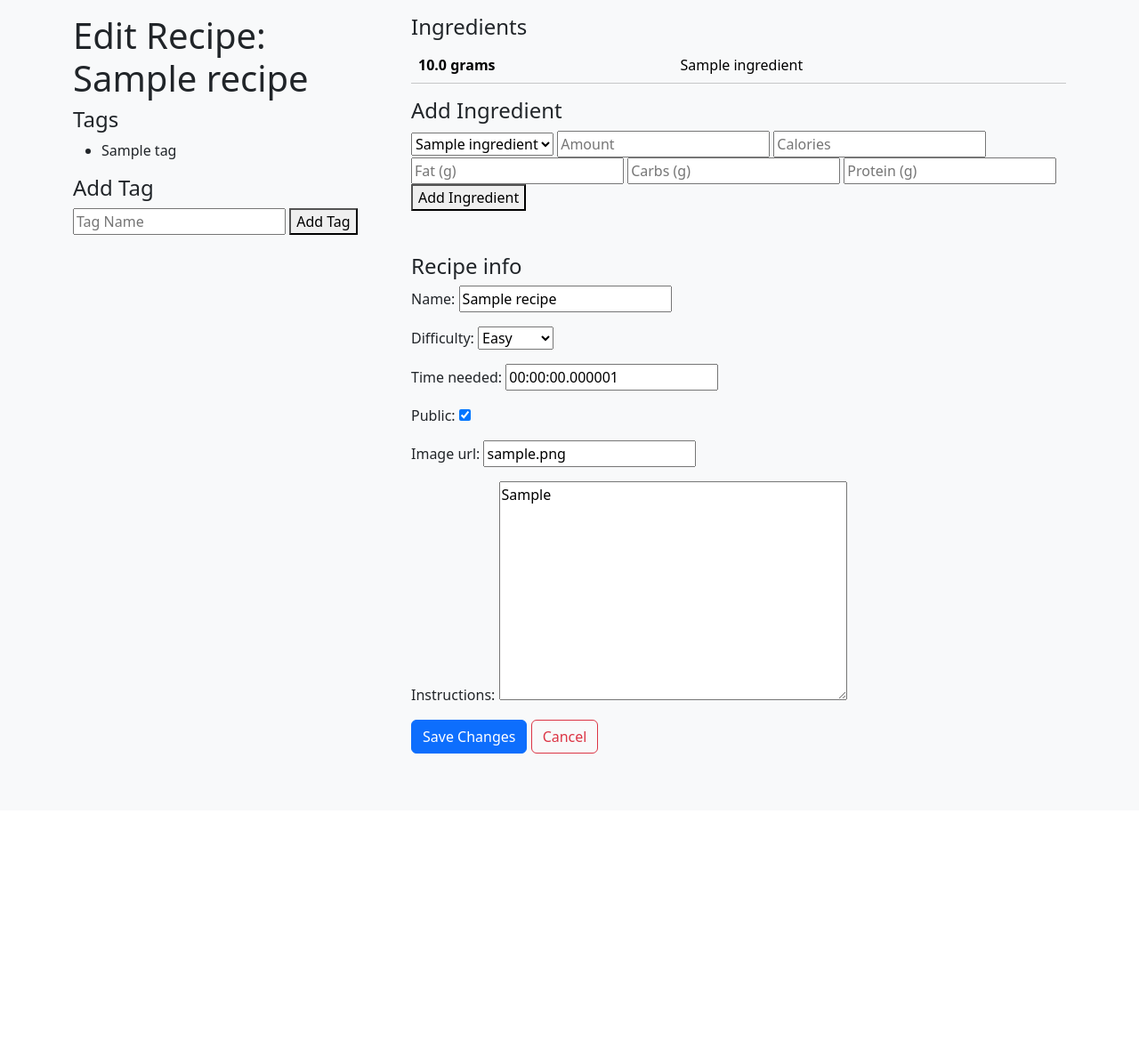
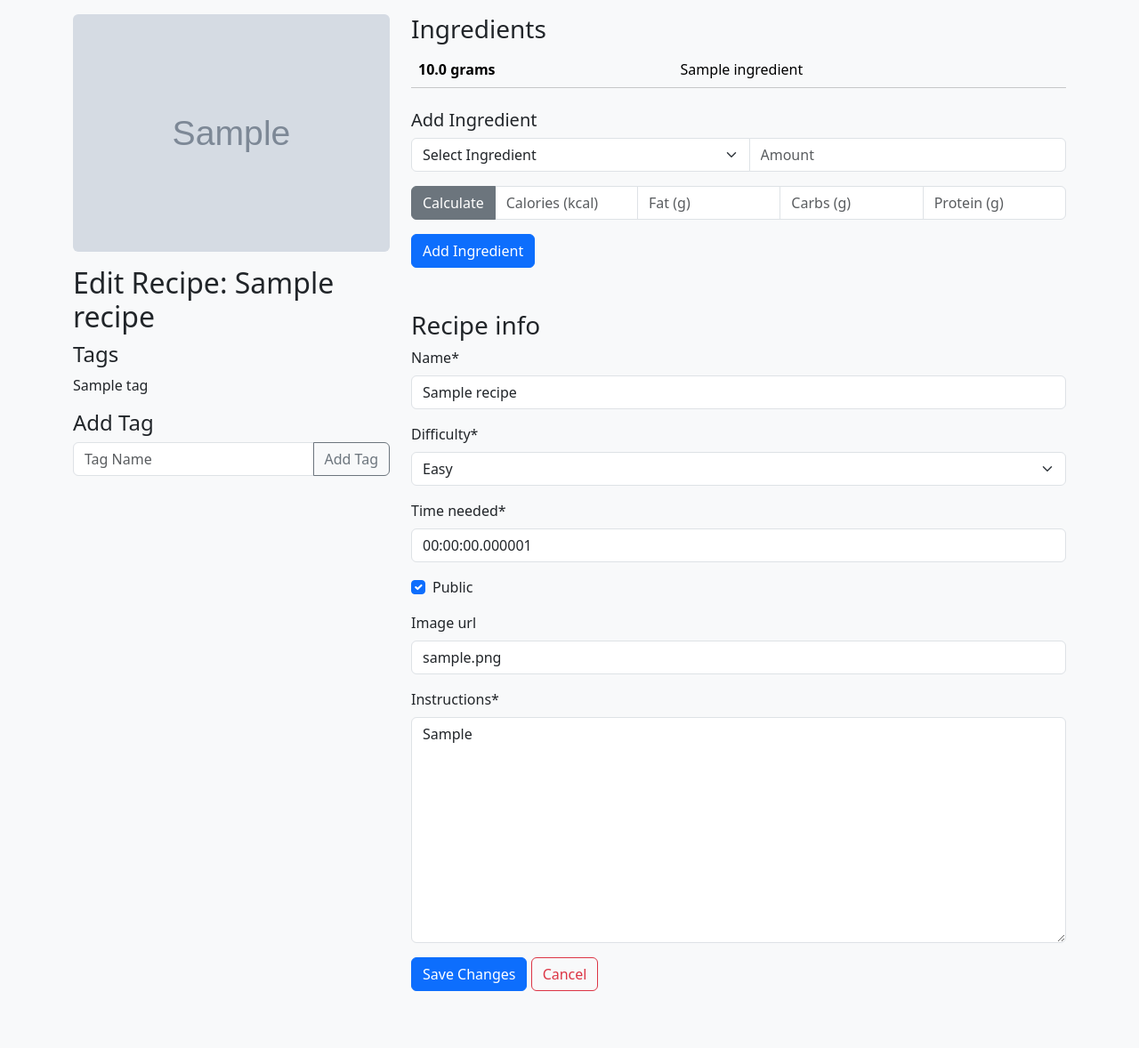
Before and after one commit to ben-oldham1/Meal-planner-software-project, a Django app: page /recipes/edit/1/ in a window 1280 px wide. Shown: the part 56-1234 px from the top of the page at 89% size. Before the commit the page ends 903 px from the top, so only its background shows below. Run offline with Django 5.2, Linux system fonts and the light colour scheme; a user stored in the database is signed in; tables that the repository leaves empty hold one stand-in row (values such as "Sample post"); grey boxes marked "Sample" are stand-in pictures; some libraries are stand-ins or nearby versions.

Commit message:
Improve recipe editor

```diff
--- a/mealplanner/forms.py
+++ b/mealplanner/forms.py
@@ -1,4 +1,6 @@
 from django import forms
+from crispy_forms.helper import FormHelper
+from crispy_forms.layout import Submit
 from .models import Recipe, IngredientInRecipe, Tag
 
 class RecipeForm(forms.ModelForm):
@@ -6,12 +8,30 @@ class RecipeForm(forms.ModelForm):
         model = Recipe
         fields = ['name', 'difficulty', 'time_needed', 'public', 'image_url', 'instructions']
 
+    def __init__(self, *args, **kwargs):
+        super().__init__(*args, **kwargs)
+        self.helper = FormHelper()
+        self.helper.form_method = 'POST'
+        self.helper.add_input(Submit('submit', 'Save Changes', css_class='btn btn-primary'))
+
 class IngredientForm(forms.ModelForm):
     class Meta:
         model = IngredientInRecipe
         fields = ['ingredient', 'measurement_amount', 'calories', 'fat', 'carbs', 'protein']
 
+    def __init__(self, *args, **kwargs):
+        super().__init__(*args, **kwargs)
+        self.helper = FormHelper()
+        self.helper.form_method = 'POST'
+        self.helper.add_input(Submit('submit', 'Add Ingredient', css_class='btn btn-secondary'))
+
 class TagForm(forms.ModelForm):
     class Meta:
         model = Tag
         fields = ['name']
+
+    def __init__(self, *args, **kwargs):
+        super().__init__(*args, **kwargs)
+        self.helper = FormHelper()
+        self.helper.form_method = 'POST'
+        self.helper.add_input(Submit('submit', 'Add Tag', css_class='btn btn-secondary'))
--- a/mealplanner/templates/mealplanner/edit_recipe.html
+++ b/mealplanner/templates/mealplanner/edit_recipe.html
@@ -1,4 +1,5 @@
 {% extends 'base.html' %}
+{% load crispy_forms_tags %}
 
 {% block title %}
 Create recipe
@@ -7,80 +8,90 @@ Create recipe
 {% block maincontent %}
 <div class="row">
     <div class="col-md-4">
+        {% if recipe.image_url %}
+        <img src="{{ recipe.image_url }}" class="img-fluid w-100 rounded" alt="{{ recipe.name }}">
+        {% endif %}
 
-        <h1>Edit Recipe: {{ recipe.name }}</h1>
+        <h1 class="mt-3 h2">Edit Recipe: {{ recipe.name }}</h1>
 
         <h2 class="h4">Tags</h2>
-        <ul id="tag-list">
+        <ul id="tag-list" class="list-unstyled">
             {% for tag in recipe.tags.all %}
             <li>{{ tag.tag.name }}</li>
+            {% empty %}
+            <li>No tags found for this recipe</li>
             {% endfor %}
         </ul>
-
 
         <h2 class="h4">Add Tag</h2>
         <form id="tag-form" method="POST" hx-post="{% url 'add_tag' recipe.id %}" hx-target="#tag-list"
             hx-swap="beforeend">
             {% csrf_token %}
-            <input type="text" name="name" placeholder="Tag Name" required>
-            <button type="submit">Add Tag</button>
+            <div class="input-group mb-3">
+                <input type="text" name="name" class="form-control" placeholder="Tag Name" required>
+                <button type="submit" class="btn btn-outline-secondary">Add Tag</button>
+            </div>
         </form>
-
     </div>
     <div class="col-md-8">
 
-        <div class="mb-5">
-            <h2 class="h4">Ingredients</h2>
+        <div class="mb-4">
+            <h2 class="h3">Ingredients</h2>
             <table class="table table-light">
                 <tbody id="ingredient-list">
                     {% for ingredient in recipe.recipe_ingredients.all %}
                     <tr>
-                        <th>{{ingredient.measurement_amount}}
-                            {{ingredient.ingredient.get_measurement_unit_display}}
+                        <th>{{ingredient.measurement_amount}} {{ingredient.ingredient.get_measurement_unit_display}}
                         </th>
                         <td>{{ingredient.ingredient.name}}</td>
                     </tr>
-
                     {% empty %}
-
                     <tr>
-                        No ingredients found for this recipe
+                        <td colspan="2" class="text-center">No ingredients found for this recipe</td>
                     </tr>
-
                     {% endfor %}
                 </tbody>
             </table>
+        </div>
 
-            <!-- Add these forms below the recipe form -->
-            <h2 class="h4">Add Ingredient</h2>
+        <div class="mb-5">
+            <h2 class="h5">Add Ingredient</h2>
             <form id="ingredient-form" method="POST" hx-post="{% url 'add_ingredient' recipe.id %}"
                 hx-target="#ingredient-list" hx-swap="beforeend">
                 {% csrf_token %}
-                <select name="ingredient">
-                    <!-- Populate with existing ingredients -->
-                    {% for ingredient in ingredients %}
-                    <option value="{{ ingredient.id }}">{{ ingredient.name }}</option>
-                    {% endfor %}
-                </select>
-                <input type="number" name="measurement_amount" placeholder="Amount" required>
-                <input type="number" name="calories" placeholder="Calories" required>
-                <input type="number" name="fat" placeholder="Fat (g)" required>
-                <input type="number" name="carbs" placeholder="Carbs (g)" required>
-                <input type="number" name="protein" placeholder="Protein (g)" required>
-                <button type="submit">Add Ingredient</button>
+                <div class="input-group mb-3">
+                    <select name="ingredient" class="form-select" required>
+                        <option value="">Select Ingredient</option>
+                        {% for ingredient in ingredients %}
+                        <option value="{{ ingredient.id }}">{{ ingredient.name }}
+                            ({{ingredient.get_measurement_unit_display}})</option>
+                        {% endfor %}
+                    </select>
+                    <input type="number" name="measurement_amount" class="form-control" placeholder="Amount" required>
+                </div>
+
+                <div class="input-group mb-3">
+                    <button type="submit" class="btn btn-secondary">Calculate</button>
+
+                    <input type="number" name="calories" class="form-control" placeholder="Calories (kcal)" required>
+                    <input type="number" name="fat" class="form-control" placeholder="Fat (g)" required>
+                    <input type="number" name="carbs" class="form-control" placeholder="Carbs (g)" required>
+                    <input type="number" name="protein" class="form-control" placeholder="Protein (g)" required>
+                </div>
+                <button type="submit" class="btn btn-primary">Add Ingredient</button>
             </form>
         </div>
 
         <div class="mb-5">
-            <h2 class="h4">Recipe info</h2>
-            <form method="POST">
+            <h2 class="h3">Recipe info</h2>
+            <form method="POST" class="form">
                 {% csrf_token %}
-                {{ form.as_p }}
+                {{ form|crispy }}
                 <button type="submit" class="btn btn-primary">Save Changes</button>
                 <a href="{% url 'recipe_detail' recipe.id %}" class="btn btn-outline-danger">Cancel</a>
             </form>
         </div>
-
     </div>
 </div>
+
 {% endblock %}
--- a/softwareproject/settings.py
+++ b/softwareproject/settings.py
@@ -39,6 +39,8 @@ INSTALLED_APPS = [
     'django.contrib.messages',
     'django.contrib.staticfiles',
     'accounts',
+    'crispy_forms',
+    'crispy_bootstrap5',
 ]
 
 MIDDLEWARE = [
@@ -128,3 +130,5 @@ DEFAULT_AUTO_FIELD = 'django.db.models.BigAutoField'
 # General config
 LOGIN_REDIRECT_URL = "/"
 LOGOUT_REDIRECT_URL = "/"
+
+CRISPY_TEMPLATE_PACK = 'bootstrap5'
```
Also changed, not shown: mealplanner/templates/mealplanner/recipe_detail.html (+9 -9 lines), mealplanner/templates/mealplanner/recipe_list.html (+8 -8 lines).
